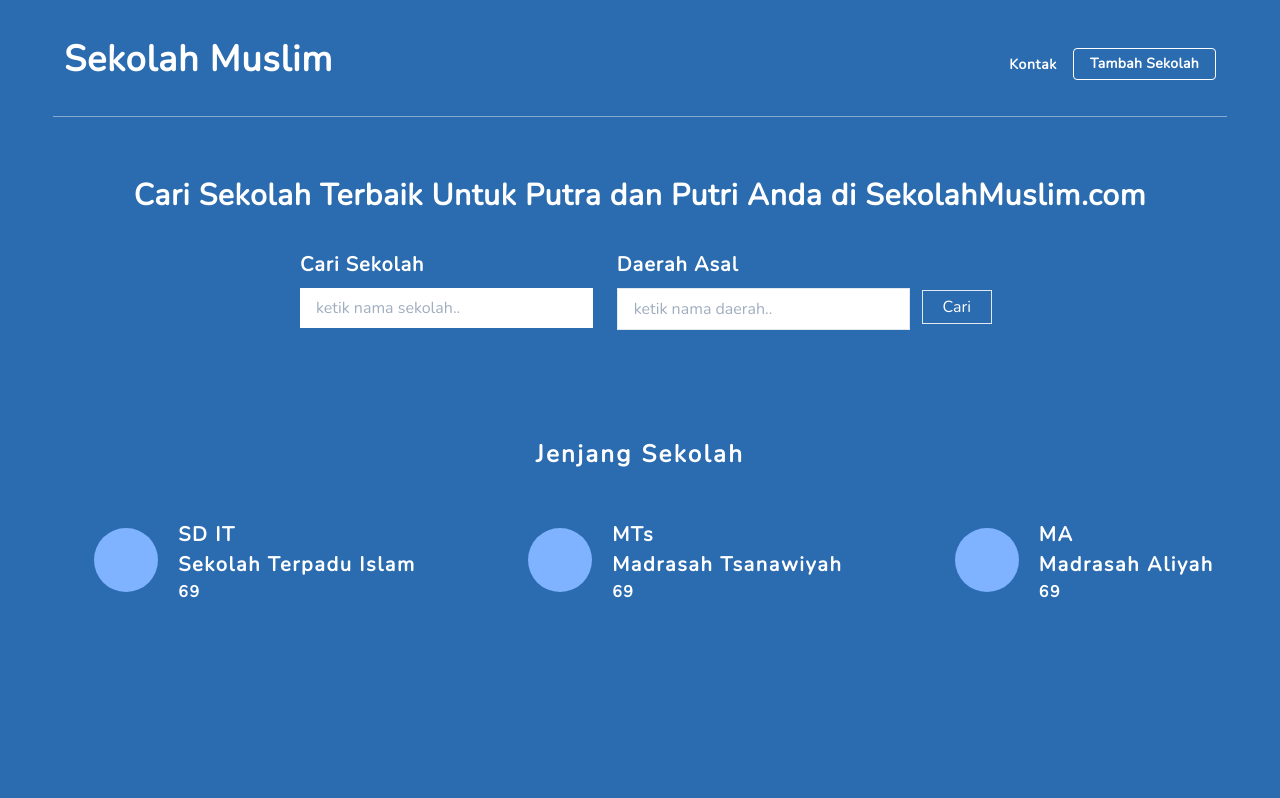
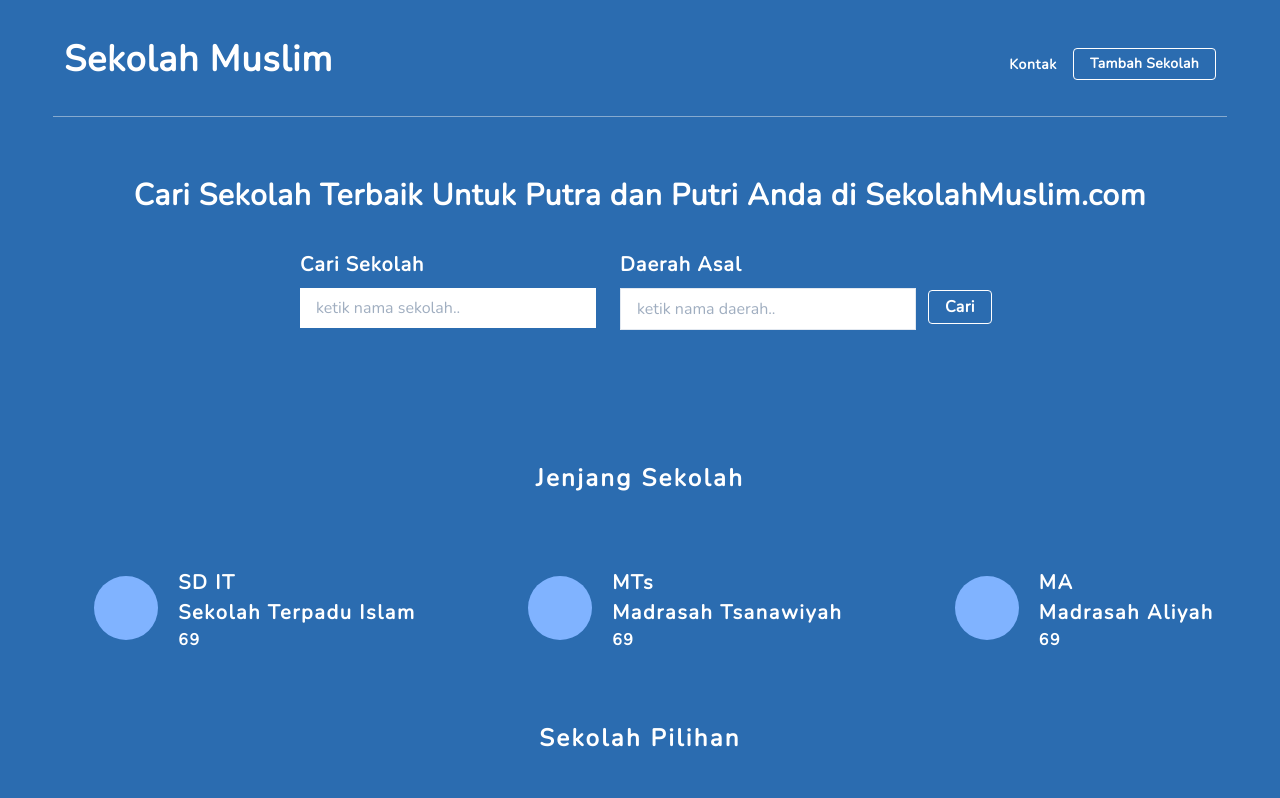
Before and after one commit to albae69/sekolah-muslim, a React (Create React App) app: page / in a window 1280 px wide. Shown: the top 798 px of the page. Built offline with nearby package versions, Linux system fonts and the light colour scheme.

Commit message:
some components moved.

```diff
--- a/src/components/FormSearch.jsx
+++ b/src/components/FormSearch.jsx
@@ -73,7 +73,7 @@ const Form = () => {
 				<div>
 					<button
 						type="submit"
-						className="sm:my-10 bg-blue hover:bg-blue-300 border rounded-xl btn text-white px-5 py-1"
+						className="sm:my-10 px-4 py-2 leading-none border rounded font-bold tracking-wide text-white border-white btn hover:text-teal-500 hover:bg-white"
 					>
 						Cari
 					</button>
--- a/src/components/Header.jsx
+++ b/src/components/Header.jsx
@@ -1,6 +1,7 @@
 import React, {useState} from "react"
 import {Search, Modal} from "../components/"
 import {Link} from "react-router-dom"
+import JenjangSekolah from "./JenjangSekolah"
 
 const Header = () => {
 	const [open, setOpen] = useState(false)
@@ -68,6 +69,9 @@ const Header = () => {
 			</nav>
 			<hr className="mx-auto w-11/12 md:-my-6 my-0 opacity-50" />
 			<Search />
+			<div data-aos="fade-up" data-aos-duration="2000" className="m-auto">
+				<JenjangSekolah />
+			</div>
 		</div>
 	)
 }
--- a/src/components/JenjangSekolah.jsx
+++ b/src/components/JenjangSekolah.jsx
@@ -10,9 +10,9 @@ const JenjangSekolah = () => {
 	return (
 		<main
 			data-aos="fade-up"
-			className="font-Nunito h-full w-full overflow-hidden"
+			className="font-Nunito h-full w-full overflow-hidden -my-10"
 		>
-			<span className="text-white text-2xl font-bold tracking-widest mb-16">
+			<span className="text-white text-2xl font-bold tracking-widest mb-16 flex justify-center">
 				Jenjang Sekolah
 			</span>
 			<div className=" flex flex-wrap md:justify-around my-10 ml-12">
--- a/src/components/Search.jsx
+++ b/src/components/Search.jsx
@@ -1,5 +1,5 @@
 import React from "react"
-import {FormSearch, JenjangSekolah} from "../components/"
+import {FormSearch} from "../components/"
 
 const Search = () => {
 	return (
@@ -12,9 +12,6 @@ const Search = () => {
 			<div data-aos="fade-up" data-aos-duration="1000" data-aos-easing="linear">
 				<FormSearch />
 			</div>
-			<div data-aos="fade-up" data-aos-duration="2000">
-				<JenjangSekolah />
-			</div>
 		</div>
 	)
 }
--- a/src/index.js
+++ b/src/index.js
@@ -14,4 +14,4 @@ ReactDOM.render(
 	</Store>,
 	document.getElementById("root")
 )
-serviceWorker.register()
+serviceWorker.unregister()
--- a/src/pages/Home.jsx
+++ b/src/pages/Home.jsx
@@ -8,7 +8,7 @@ const Home = () => {
 	} = useContext(GlobalState)
 
 	return (
-		<div className=" w-full bg-blue-700 scrolling-auto">
+		<div className=" w-full bg-blue-700">
 			<Header />
 			<DataSekolah
 				state={sekolahPilihan}
```
